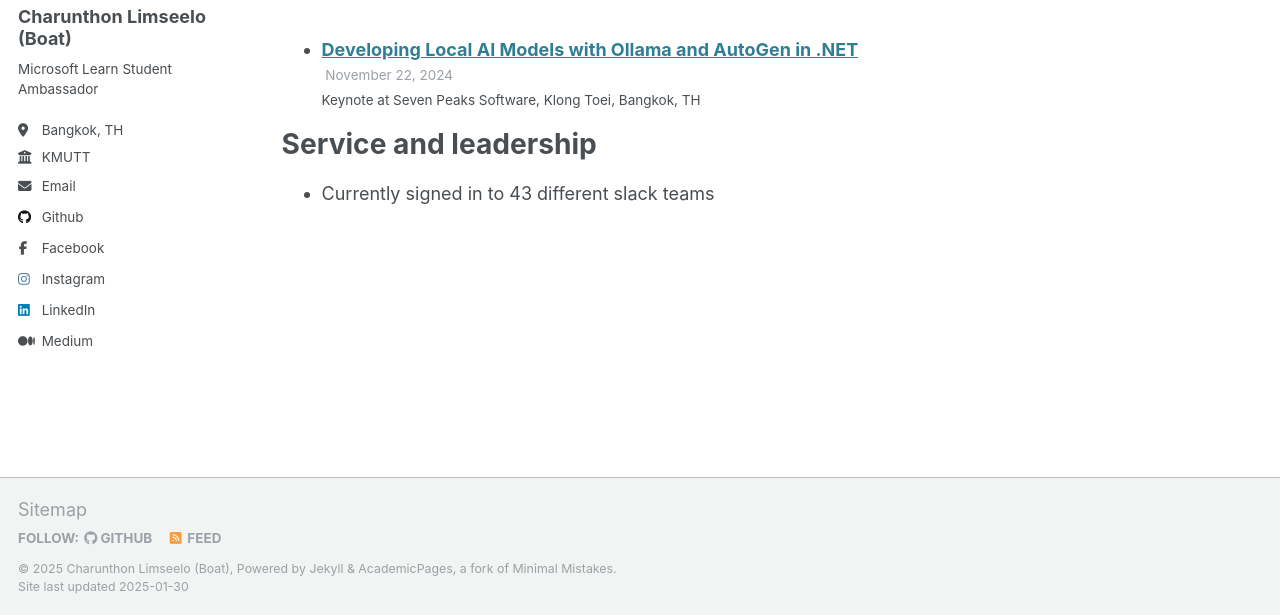
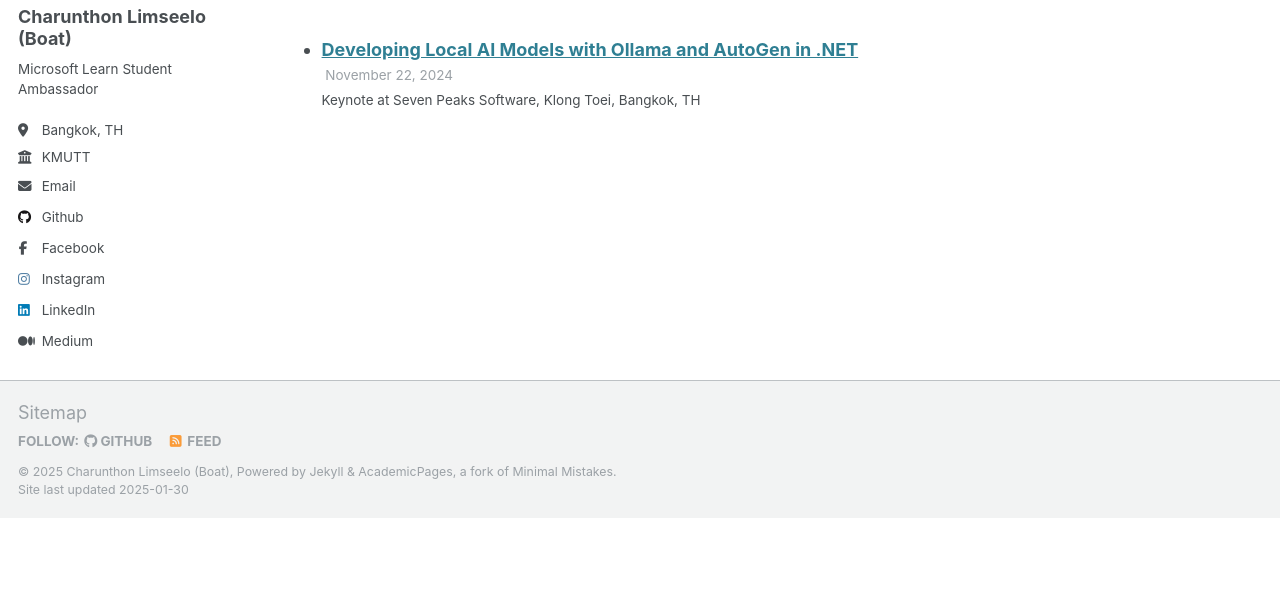
Before and after one commit to chrnthnkmutt/chrnthnkmutt.github.io, a Jekyll site: the page built from _pages/cv.md, in a window 1280 px wide and 900 px high, scrolled down 799 px, cut to the strip 285-900 px from the top of the window. Built offline with Jekyll 4.4.1, drawn with Linux system fonts in a browser that asks for light colours; after the commit the page ends 1602 px from its top, so only the background shows below that.

Commit message:
fix structure

```diff
--- a/_pages/cv.md
+++ b/_pages/cv.md
@@ -58,6 +58,6 @@
     {% include archive-single-cv.html %}
   {% endfor %}</ul> -->
 
-Service and leadership
+<!-- Service and leadership
 ======
-* Currently signed in to 43 different slack teams
+* Currently signed in to 43 different slack teams -->
```
